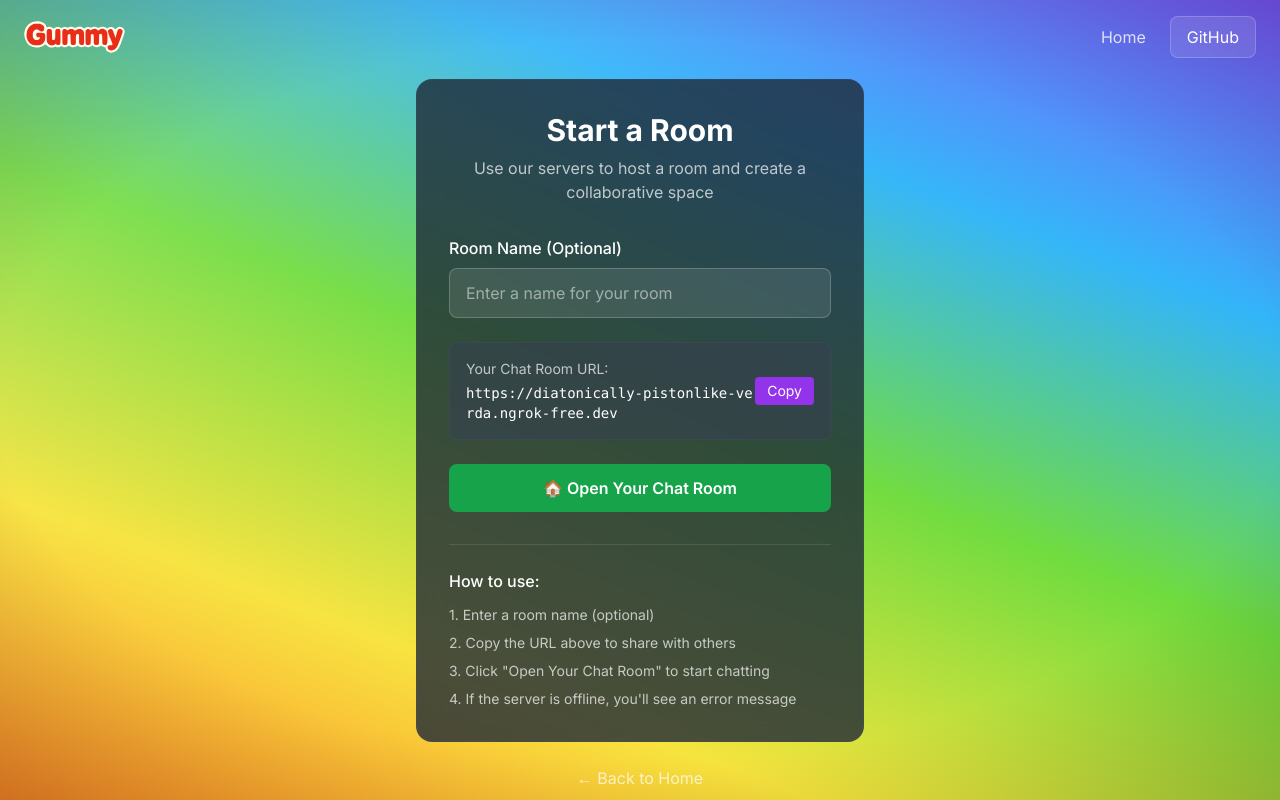
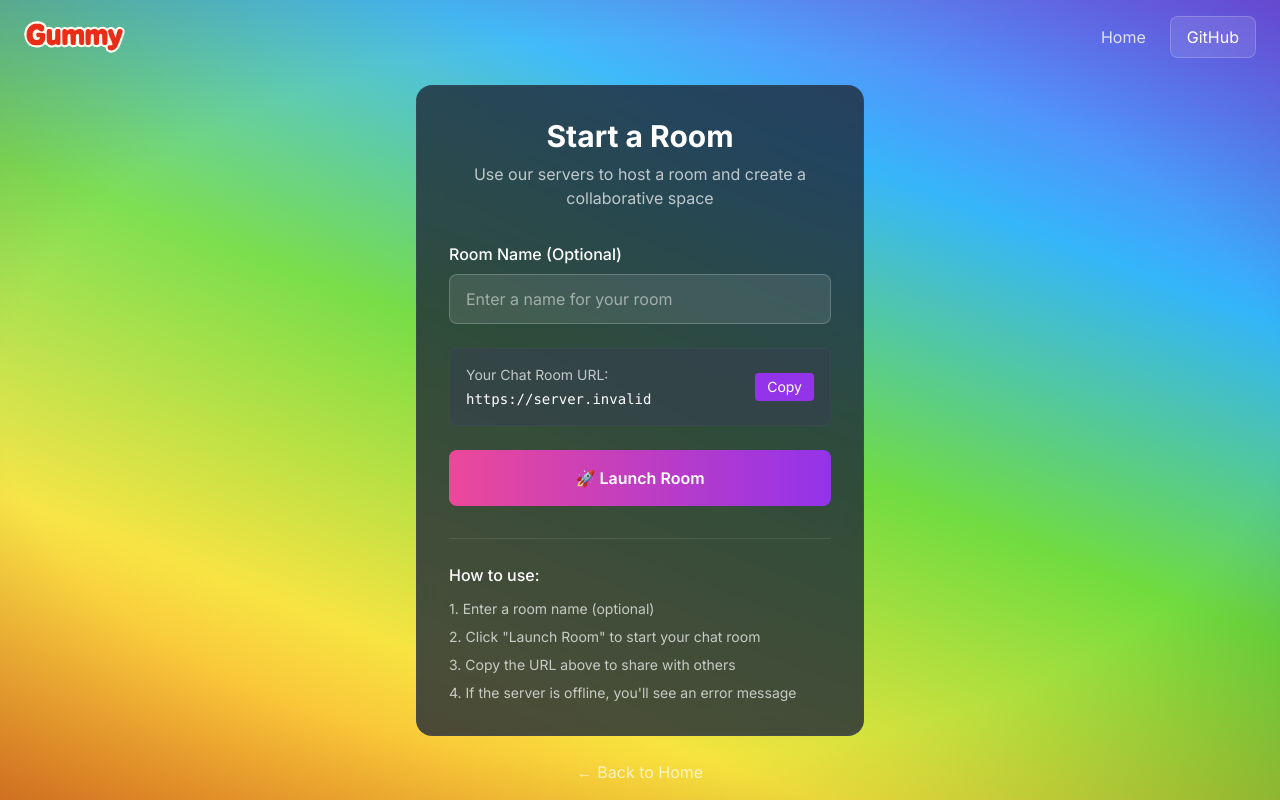
Before and after one commit to bohselecta/mygummy, a Next.js app: page /start in a window 1280 px wide. Built offline with nearby package versions, Linux system fonts and the light colour scheme; no server answers.

Commit message:
Add Launch Room button and environment variable support

```diff
--- a/app/api/gummy/route.ts
+++ /dev/null
@@ -1,31 +0,0 @@
-import { NextRequest, NextResponse } from 'next/server';
-
-const DASHBOARD_API_URL = process.env.NEXT_PUBLIC_GUMMY_API_URL || 'http://localhost:5007/api';
-
-export async function GET(request: NextRequest) {
-  const { searchParams } = new URL(request.url);
-  const endpoint = searchParams.get('endpoint') || 'status';
-
-  try {
-    const response = await fetch(`${DASHBOARD_API_URL}/${endpoint}`);
-    const data = await response.json();
-    return NextResponse.json(data);
-  } catch (error) {
-    return NextResponse.json({ error: 'Failed to fetch status' }, { status: 500 });
-  }
-}
-
-export async function POST(request: NextRequest) {
-  const { searchParams } = new URL(request.url);
-  const endpoint = searchParams.get('endpoint') || 'start-all';
-
-  try {
-    const response = await fetch(`${DASHBOARD_API_URL}/${endpoint}`, {
-      method: 'POST',
-    });
-    const data = await response.json();
-    return NextResponse.json(data);
-  } catch (error) {
-    return NextResponse.json({ error: 'Failed to execute command' }, { status: 500 });
-  }
-}
--- a/app/start/page.tsx
+++ b/app/start/page.tsx
@@ -13,7 +13,7 @@ export default function StartPage() {
     setTimeout(() => setCopied(false), 2000);
   };
 
-  const chatRoomUrl = 'https://diatonically-pistonlike-verda.ngrok-free.dev';
+  const chatRoomUrl = process.env.NEXT_PUBLIC_GUMMY_API_URL || 'https://diatonically-pistonlike-verda.ngrok-free.dev';
 
   return (
     <div className="min-h-screen bg-[url('/gummy-diagonal.svg')] bg-cover bg-center bg-no-repeat">
@@ -84,15 +84,15 @@ export default function StartPage() {
               </div>
             </div>
 
-            {/* Open Chat Room Button */}
+            {/* Launch Room Button */}
             <div className="mt-6">
               <a
                 href={chatRoomUrl}
                 target="_blank"
                 rel="noopener noreferrer"
-                className="w-full inline-flex items-center justify-center bg-green-600 hover:bg-green-700 text-white font-semibold py-3 rounded-lg transition-colors"
+                className="w-full inline-flex items-center justify-center bg-gradient-to-r from-pink-500 to-purple-600 hover:from-pink-600 hover:to-purple-700 text-white font-semibold py-4 rounded-lg transition-all transform hover:scale-105"
               >
-                🏠 Open Your Chat Room
+                🚀 Launch Room
               </a>
             </div>
 
@@ -101,8 +101,8 @@ export default function StartPage() {
               <h3 className="text-white font-medium mb-3">How to use:</h3>
               <ol className="text-white/70 text-sm space-y-2">
                 <li>1. Enter a room name (optional)</li>
-                <li>2. Copy the URL above to share with others</li>
-                <li>3. Click "Open Your Chat Room" to start chatting</li>
+                <li>2. Click "Launch Room" to start your chat room</li>
+                <li>3. Copy the URL above to share with others</li>
                 <li>4. If the server is offline, you'll see an error message</li>
               </ol>
             </div>
```
Also changed, not shown: 1 other file (tests, documents, lock files or other folders).
